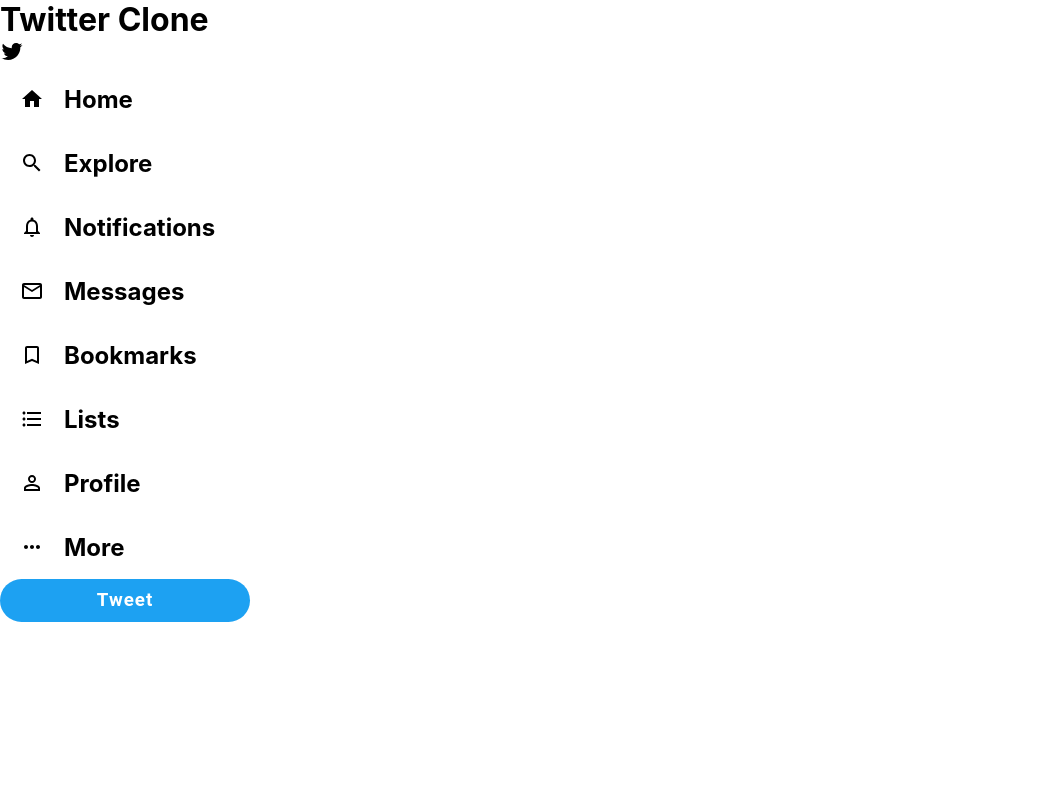
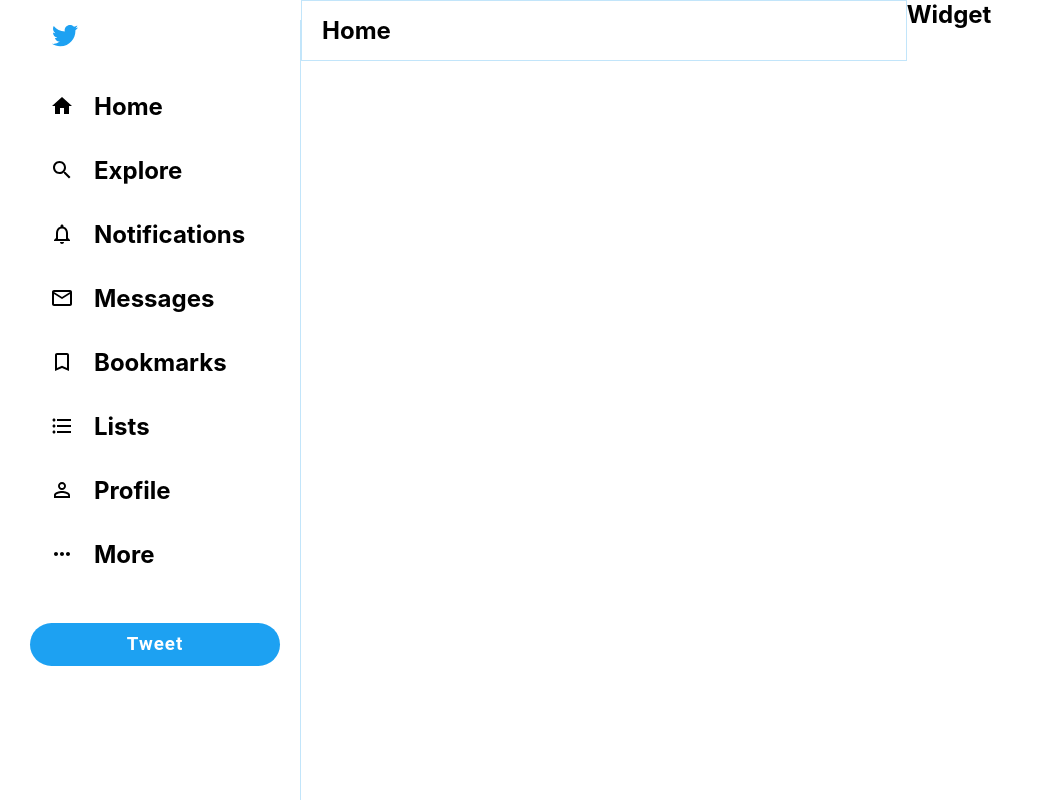
Before and after one commit to itslinotlie/twitter-clone, a React (Create React App) app: page / in a window 1280 px wide. Shown: the whole page, without its empty margins (0-1054 px from the left). Built offline with nearby package versions, Linux system fonts and the light colour scheme.

Commit message:
Allocate spacing for sidebar, feed, and widget components

```diff
--- a/src/App.css
+++ b/src/App.css
@@ -3,3 +3,11 @@ body {
     --twitter-background: #c2e5fa;
     --sidebar-width: 250px;
 }
+
+.app {
+    display: flex;
+    height: 100vh;
+    margin-left: auto;
+    margin-right: auto;
+    padding: 0 10px;
+}
--- a/src/App.js
+++ b/src/App.js
@@ -1,14 +1,15 @@
-import React from 'react';
-import Sidebar from './Sidebar'
-import './App.css';
+import React from "react";
+import Sidebar from "./Sidebar";
+import Feed from "./Feed";
+import Widget from "./Widget";
+import "./App.css";
 
 function App() {
   return (
     <div className="app">
-      <h1>Twitter Clone</h1>
       <Sidebar/>
-      {/* Insert Feed */}
-      {/* Insert Widgets */}
+      <Feed/>
+      <Widget/>
     </div>
   );
 }
--- /dev/null
+++ b/src/Feed.css
@@ -0,0 +1,13 @@
+.feed {
+    flex: 0.5;
+    min-width: fit-content;
+    overflow-y: scroll;
+}
+
+.feed__header {
+    position: sticky;
+    top: 0;
+    z-index: 100;
+    border: 1px solid var(--twitter-background);
+    padding: 15px 20px;
+}
--- /dev/null
+++ b/src/Feed.js
@@ -0,0 +1,18 @@
+import React from 'react';
+import "./Feed.css";
+
+function Feed() {
+    return (
+        <div className="feed">
+            <div className="feed__header">
+                <h2>Home</h2>
+            </div>
+            {/* Header */}
+           {/* TweetBox */}
+           {/* Tweets */}
+
+        </div>
+    )
+}
+
+export default Feed
--- a/src/Sidebar.css
+++ b/src/Sidebar.css
@@ -1,4 +1,19 @@
 /* need to add "!important" for the changes to work */
+.sidebar {
+    border-right: 1px solid var(--twitter-background);
+    flex: 0.2;
+    /* min-width: 200px; */
+    /* margin: 20px 0 0; */
+    margin-top: 20px;
+    padding: 0 20px;
+}
+
+.sidebar__twitterIcon {
+    color: var(--twitter-color);
+    font-size: 30px !important;
+    margin: 0 0 20px 20px;
+}
+
 .sidebar__tweet {
     background-color: var(--twitter-color) !important;
     border: none !important;
@@ -8,7 +23,7 @@
     width: var(--sidebar-width) !important;
 
     /* H3 values */
-    margin: 1em, 0 !important;
+    margin: 2em 0 !important;
     font-size: 1.17em !important;
     font-weight: 700 !important;
     letter-spacing: 1px !important;
--- a/src/Sidebar.js
+++ b/src/Sidebar.js
@@ -16,7 +16,7 @@ import {Button} from "@material-ui/core";
 function Sidebar() {
     return (
         <div className="sidebar">
-            <TwitterIcon/>
+            <TwitterIcon className="sidebar__twitterIcon"/>
             <SidebarOption Icon={HomeIcon} text="Home"/>
             <SidebarOption Icon={SearchIcon} text="Explore"/>
             <SidebarOption Icon={NotificationsNoneIcon} text="Notifications"/>
--- /dev/null
+++ b/src/Widget.css
@@ -0,0 +1,3 @@
+.widget {
+    flex: 0.3;
+}
--- /dev/null
+++ b/src/Widget.js
@@ -0,0 +1,12 @@
+import React from 'react';
+import "./Widget.css";
+
+function Widget() {
+    return (
+        <div className="widget">
+            <h2>Widget</h2>
+        </div>
+    )
+}
+
+export default Widget
```
